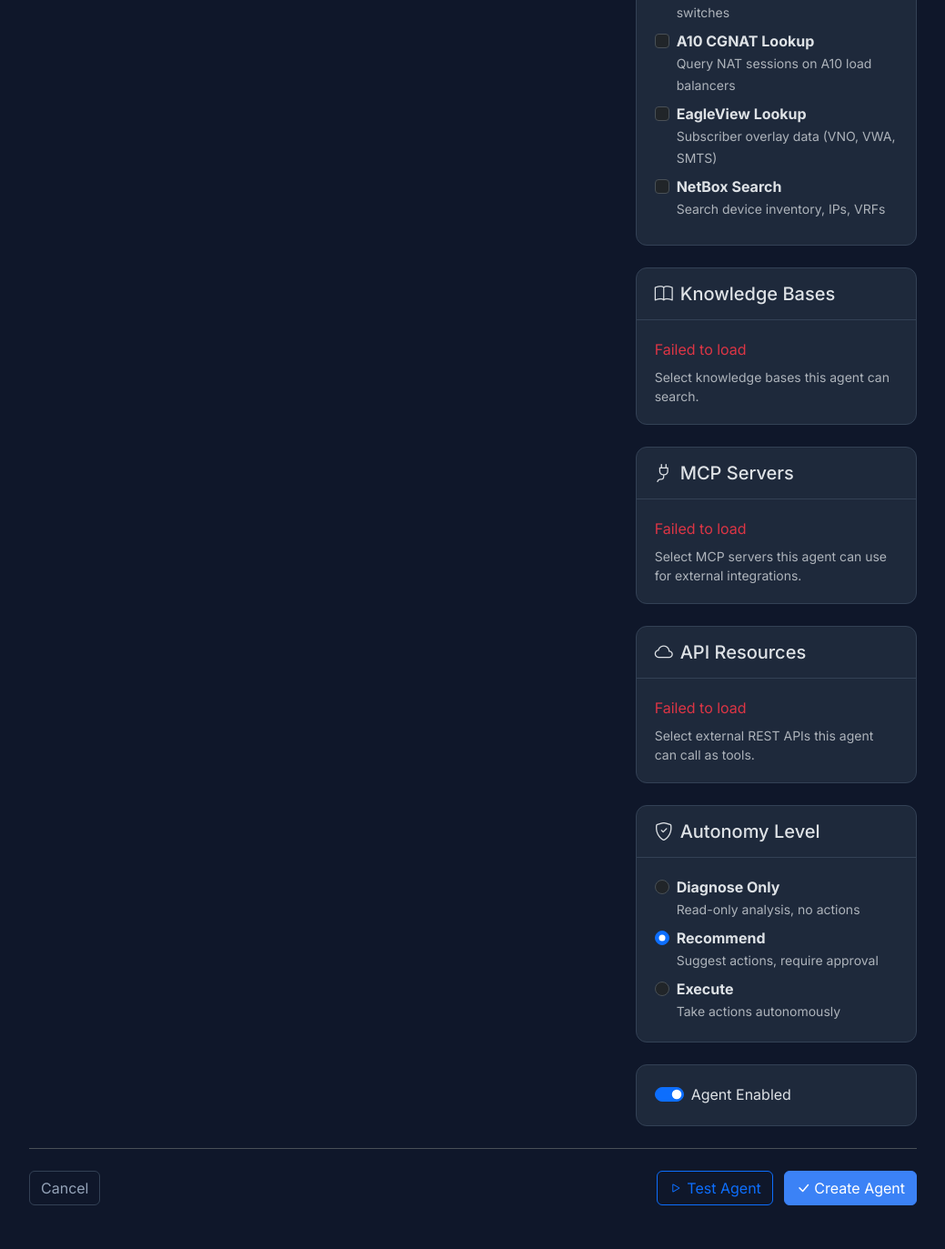
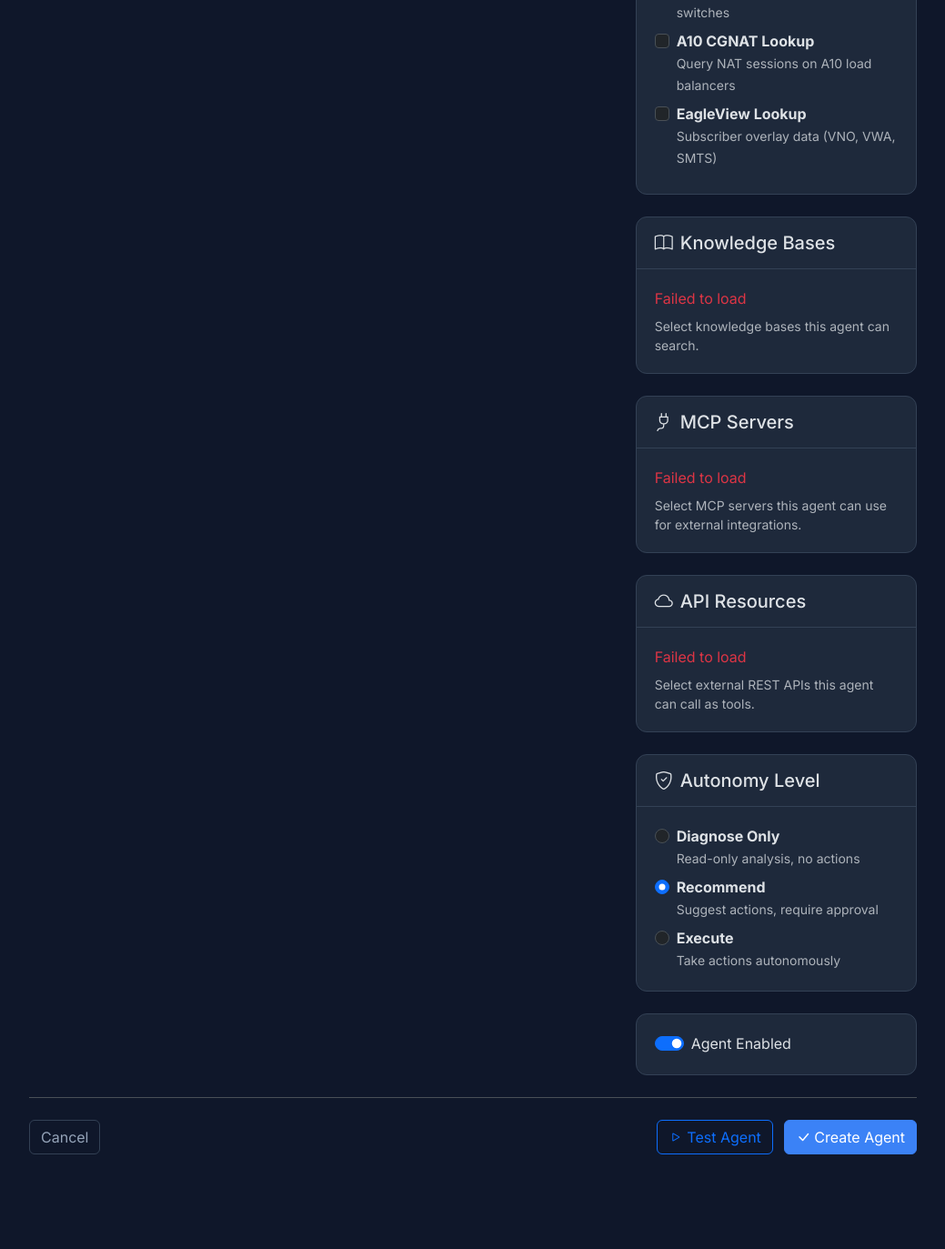
Before and after one commit to netstacks/netagent, a FastAPI app: template services/frontend/app/templates/agent_create.html in a window 1280 px wide. Shown: the part 1647-3020 px from the top of the page at 91% size, without its empty margins (240-1279 px from the left). After the commit the page ends 2916 px from the top, so only its background shows below. Run offline with FastAPI, Linux system fonts and the light colour scheme; the template is opened without the code that fills it, so the values that code supplies are empty; parts of the project's set-up code (start-up, migrations or seed data) failed here and were passed over.

Commit message:
fix: remove duplicate NetBox Search tool checkbox
NetBox is already available via MCP server integration.
The hardcoded netbox_search tool was redundant.

Co-Authored-By: Claude Opus 4.6 (1M context) <noreply@anthropic.com>

```diff
--- a/services/frontend/app/templates/agent_create.html
+++ b/services/frontend/app/templates/agent_create.html
@@ -204,13 +204,6 @@
                         <label class="form-check-label" for="tool-eagleview_lookup">
                             <strong>EagleView Lookup</strong>
                             <br><small class="text-muted">Subscriber overlay data (VNO, VWA, SMTS)</small>
-                        </label>
-                    </div>
-                    <div class="form-check mb-2">
-                        <input class="form-check-input" type="checkbox" id="tool-netbox_search">
-                        <label class="form-check-label" for="tool-netbox_search">
-                            <strong>NetBox Search</strong>
-                            <br><small class="text-muted">Search device inventory, IPs, VRFs</small>
                         </label>
                     </div>
                 </div>
@@ -535,7 +528,7 @@ function populateForm(agent) {
     document.querySelector(`input[name="autonomy"][value="${agent.autonomy_level || 'recommend'}"]`).checked = true;
 
     // Tools checkboxes - uncheck all first, then check the ones in allowed_tools
-    const toolIds = ['ssh_command', 'search_knowledge', 'handoff_to_agent', 'request_approval', 'send_email', 'recall_memory', 'store_memory', 'nso_juniper_route', 'nso_juniper_lldp', 'nso_juniper_vrfs', 'nso_arista_exec', 'a10_cgnat_lookup', 'eagleview_lookup', 'netbox_search'];
+    const toolIds = ['ssh_command', 'search_knowledge', 'handoff_to_agent', 'request_approval', 'send_email', 'recall_memory', 'store_memory', 'nso_juniper_route', 'nso_juniper_lldp', 'nso_juniper_vrfs', 'nso_arista_exec', 'a10_cgnat_lookup', 'eagleview_lookup'];
     toolIds.forEach(toolId => {
         const checkbox = document.getElementById(`tool-${toolId}`);
         if (checkbox) {
@@ -718,7 +711,7 @@ async function saveAgent(e) {
     e.preventDefault();
 
     // Collect checked tools from checkboxes
-    const toolIds = ['ssh_command', 'search_knowledge', 'handoff_to_agent', 'request_approval', 'send_email', 'recall_memory', 'store_memory', 'nso_juniper_route', 'nso_juniper_lldp', 'nso_juniper_vrfs', 'nso_arista_exec', 'a10_cgnat_lookup', 'eagleview_lookup', 'netbox_search'];
+    const toolIds = ['ssh_command', 'search_knowledge', 'handoff_to_agent', 'request_approval', 'send_email', 'recall_memory', 'store_memory', 'nso_juniper_route', 'nso_juniper_lldp', 'nso_juniper_vrfs', 'nso_arista_exec', 'a10_cgnat_lookup', 'eagleview_lookup'];
     const allowedTools = toolIds.filter(toolId => {
         const checkbox = document.getElementById(`tool-${toolId}`);
         return checkbox && checkbox.checked;
@@ -797,7 +790,7 @@ async function testAgent() {
     }
 
     // Collect checked tools from checkboxes
-    const toolIds = ['ssh_command', 'search_knowledge', 'handoff_to_agent', 'request_approval', 'send_email', 'recall_memory', 'store_memory', 'nso_juniper_route', 'nso_juniper_lldp', 'nso_juniper_vrfs', 'nso_arista_exec', 'a10_cgnat_lookup', 'eagleview_lookup', 'netbox_search'];
+    const toolIds = ['ssh_command', 'search_knowledge', 'handoff_to_agent', 'request_approval', 'send_email', 'recall_memory', 'store_memory', 'nso_juniper_route', 'nso_juniper_lldp', 'nso_juniper_vrfs', 'nso_arista_exec', 'a10_cgnat_lookup', 'eagleview_lookup'];
     const allowedTools = toolIds.filter(toolId => {
         const checkbox = document.getElementById(`tool-${toolId}`);
         return checkbox && checkbox.checked;
```
